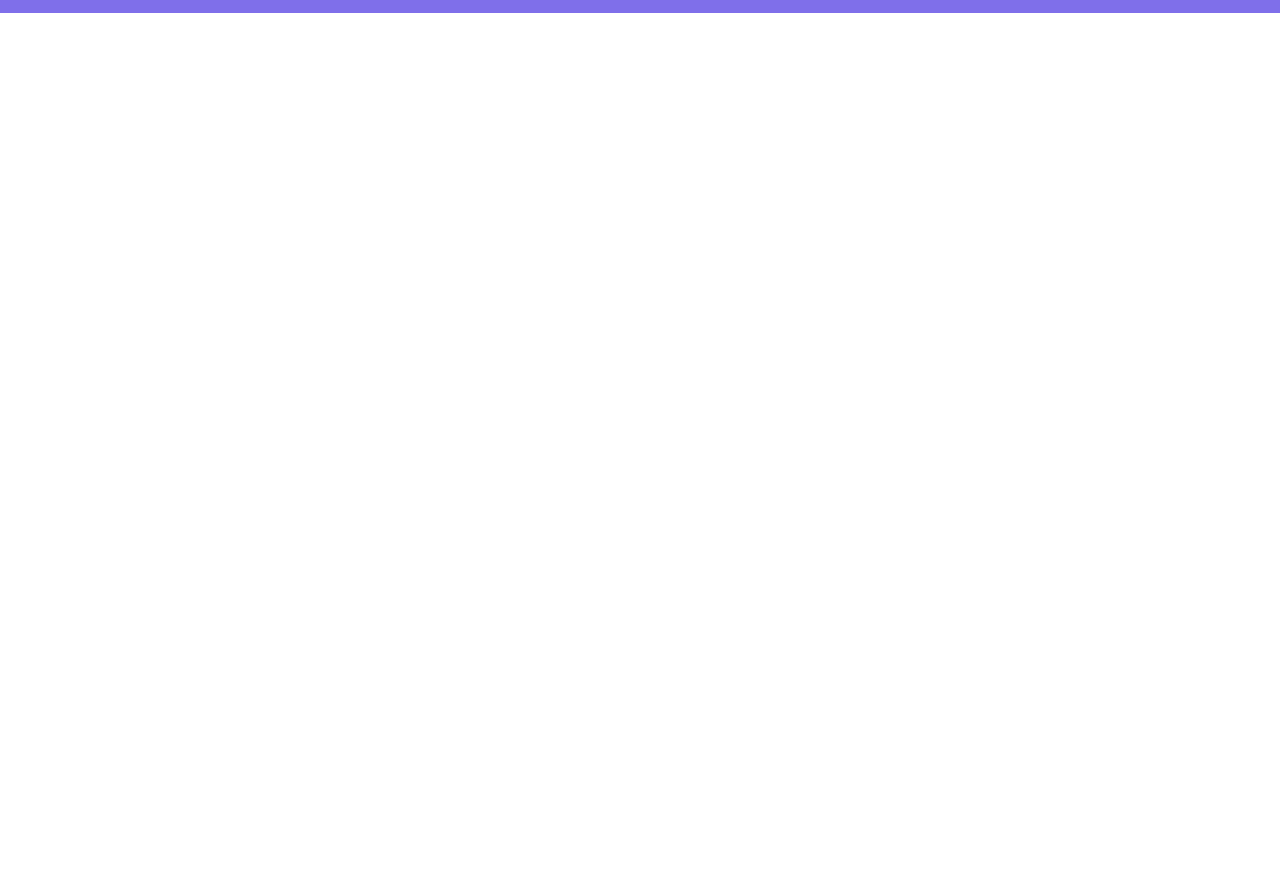
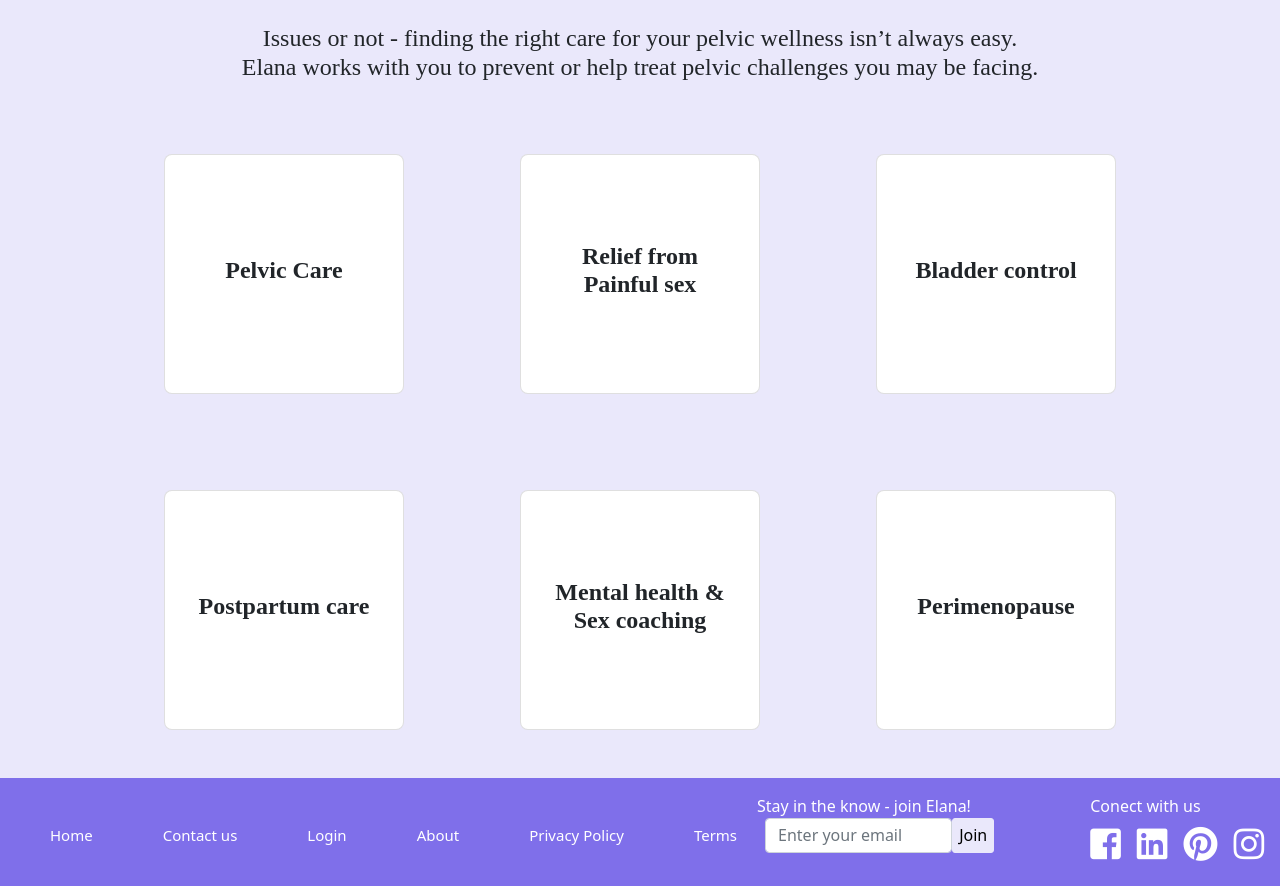
Before and after one commit to MVP-Marketplace/elana-new, a React (Create React App) app in the folder frontend/: page /homePage in a window 1280 px wide. Shown: the part 1215-2101 px from the top of the page. Before the commit the page ends 1228 px from the top, so only its background shows below. Built offline with nearby package versions, Linux system fonts and the light colour scheme.

Commit message:
homepage banner 3 started

```diff
--- a/frontend/src/homepage.css
+++ b/frontend/src/homepage.css
@@ -11,6 +11,10 @@
 
 .homepage-banner-2 {
     background-color: #FFFFFF;
+}
+
+.homepage-banner-3 {
+    background-color: #EAE8FB
 }
 
 .brand-purple {
@@ -62,3 +66,7 @@
     height: 100%;
     object-fit:fill;
 }
+
+.border-curve-8 {
+    border-radius: 8px;
+}
--- a/frontend/src/pages/HomePage/HomePage.jsx
+++ b/frontend/src/pages/HomePage/HomePage.jsx
@@ -26,28 +26,28 @@ export const HomePage = () => {
                     <MDBCard className="brand-bg-purple-2 rounded-circle" style={{ maxWidth: '10rem' }}>
                         <MDBCardBody className="d-flex align-items-center">
                             <MDBCardText className="text-center">
-                                1 in 6<br/>women suffer from<br/>painful sex
+                                1 in 6<br />women suffer from<br />painful sex
                             </MDBCardText>
                         </MDBCardBody>
                     </MDBCard>
                     <MDBCard className="brand-bg-purple-2 rounded-circle" style={{ maxWidth: '10rem' }}>
                         <MDBCardBody className="d-flex align-items-center">
                             <MDBCardText className="text-center">
-                                1 in 3<br/>women experience<br/>urinary incontinence
+                                1 in 3<br />women experience<br />urinary incontinence
                             </MDBCardText>
                         </MDBCardBody>
                     </MDBCard>
                     <MDBCard className="brand-bg-purple-2 rounded-circle" style={{ maxWidth: '10rem' }}>
                         <MDBCardBody className="d-flex align-items-center">
                             <MDBCardText className="text-center">
-                                50%<br/>postmenopausal women<br/>have vaginal atrophy
+                                50%<br />postmenopausal women<br />have vaginal atrophy
                             </MDBCardText>
                         </MDBCardBody >
                     </MDBCard>
                     <MDBCard className="brand-bg-purple-2 rounded-circle" style={{ maxWidth: '10rem' }}>
                         <MDBCardBody className="d-flex align-items-center">
                             <MDBCardText className="text-center">
-                                7 Years<br/>average amount of<br/>time to be diagnosed
+                                7 Years<br />average amount of<br />time to be diagnosed
                             </MDBCardText>
                         </MDBCardBody>
                     </MDBCard>
@@ -55,6 +55,45 @@ export const HomePage = () => {
                 <h3 className="pt-4 pb-5 text-center fs-32 text-al">Pain is never normal. Many women suffer in silence.</h3>
             </div>
 
+            <div className="homepage-banner-3">
+                <h1 className="text-center text-al fs-40 pt-5">Take control of your pelvic wellbeing</h1>
+                <h3 className="text-center text-al fs-24 p-3 fw-lighter">Issues or not - finding the right care for your pelvic wellness isn’t always easy.<br />Elana works with you to prevent or help treat pelvic challenges you may be facing. </h3>
+                <div className="p-5 d-flex justify-content-evenly">
+                    <MDBCard className="border-curve-8" style={{ height: '15rem', width: '15rem' }}>
+                        <MDBCardBody className="d-flex align-items-center justify-content-center">
+                            <MDBCardTitle className="text-center fs-24">Pelvic Care</MDBCardTitle>
+                        </MDBCardBody>
+                    </MDBCard>
+                    <MDBCard className="border-curve-8" style={{ height: '15rem', width: '15rem' }}>
+                        <MDBCardBody className="d-flex align-items-center justify-content-center">
+                            <MDBCardTitle className="text-center fs-24">Relief from<br/>Painful sex</MDBCardTitle>
+                        </MDBCardBody>
+                    </MDBCard>
+                    <MDBCard className="border-curve-8" style={{ height: '15rem', width: '15rem' }}>
+                        <MDBCardBody className="d-flex align-items-center justify-content-center">
+                            <MDBCardTitle className="text-center fs-24">Bladder control</MDBCardTitle>
+                        </MDBCardBody>
+                    </MDBCard>
+                </div>
+                <div className="p-5 d-flex justify-content-evenly">
+                    <MDBCard className="border-curve-8" style={{ height: '15rem', width: '15rem' }}>
+                        <MDBCardBody className="d-flex align-items-center justify-content-center">
+                            <MDBCardTitle className="text-center fs-24">Postpartum care</MDBCardTitle>
+                        </MDBCardBody>
+                    </MDBCard>
+                    <MDBCard className="border-curve-8" style={{ height: '15rem', width: '15rem' }}>
+                        <MDBCardBody className="d-flex align-items-center justify-content-center">
+                            <MDBCardTitle className="text-center fs-24">Mental health &<br/>Sex coaching</MDBCardTitle>
+                        </MDBCardBody>
+                    </MDBCard>
+                    <MDBCard className="border-curve-8" style={{ height: '15rem', width: '15rem' }}>
+                        <MDBCardBody className="d-flex align-items-center justify-content-center">
+                            <MDBCardTitle className="text-center fs-24">Perimenopause</MDBCardTitle>
+                        </MDBCardBody>
+                    </MDBCard>
+                </div>
+            </div>
+
         </div>
     )
 
```
